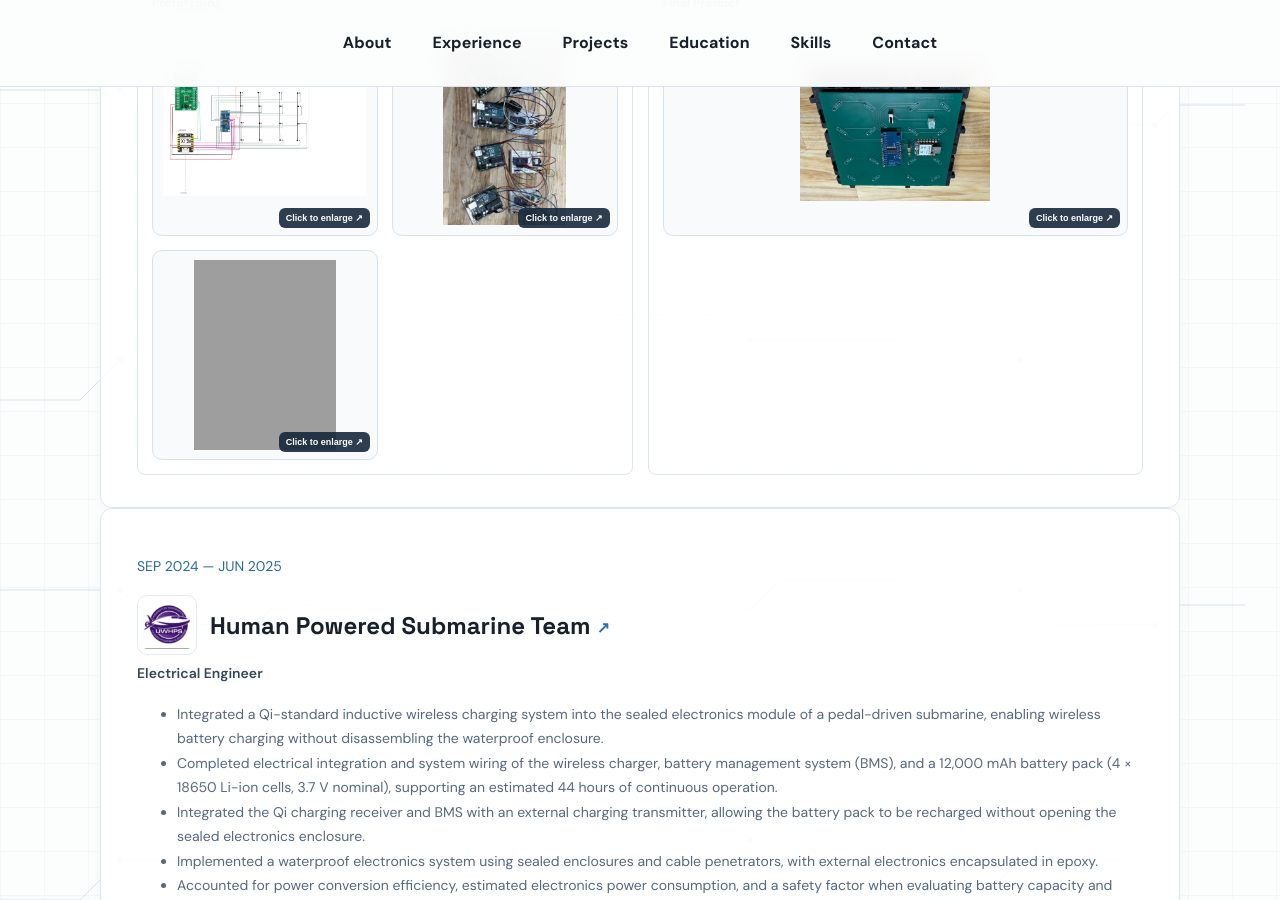
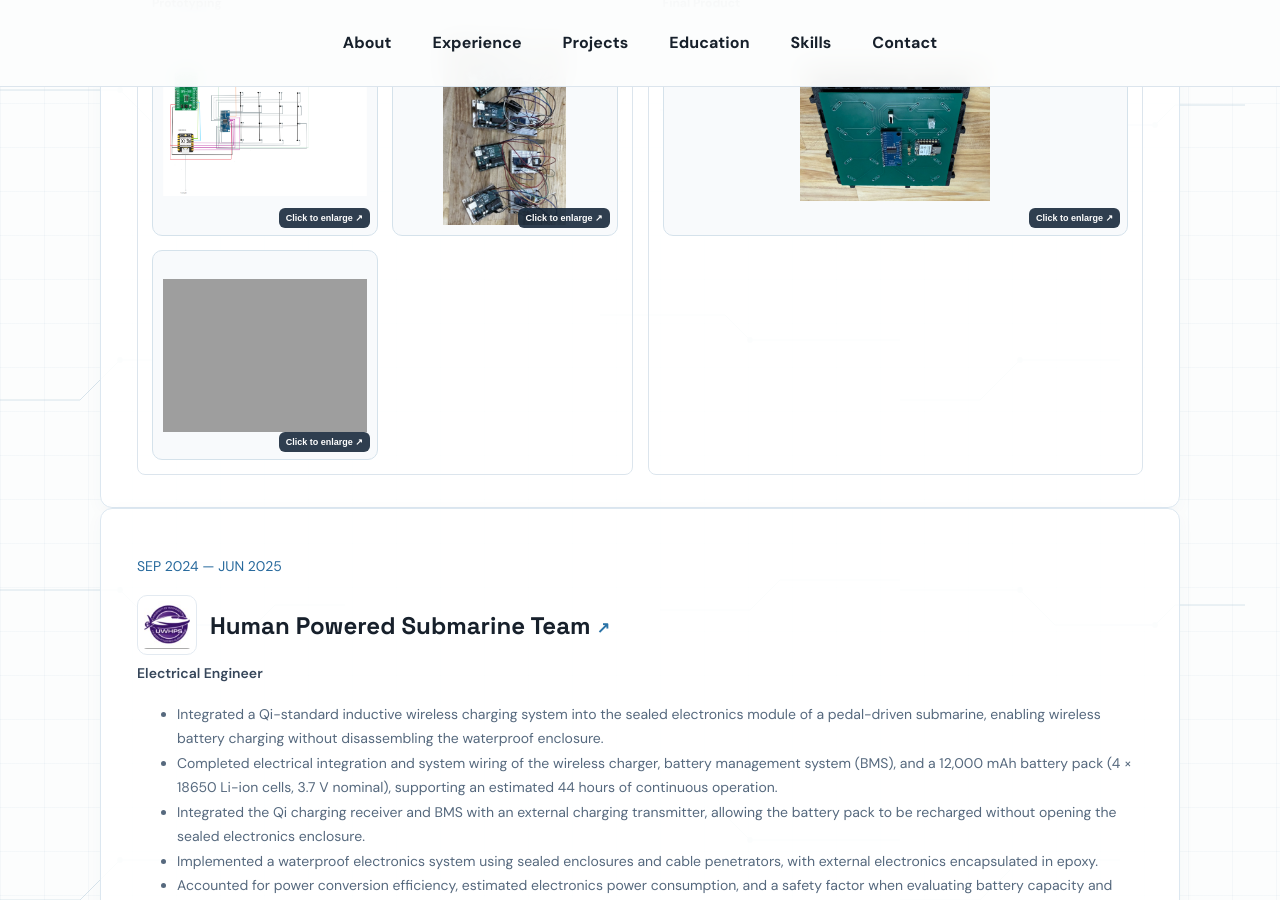
Before and after one commit to AdityaManivel/AdityaManivel.github.io, a Jekyll site: the page index.html, which Jekyll copies as it is, in a window 1280 px wide and 900 px high, scrolled down 4209 px. Built offline with Jekyll 4.4.1, drawn with Linux system fonts in a browser that asks for light colours; grey boxes are pictures that could not be loaded.

Commit message:
Orient prototype tile photo upright in gallery and enlarged view

```diff
--- a/index.html
+++ b/index.html
@@ -120,7 +120,7 @@
             <div class="prototype-images">
               <figure><button class="husky-photo-button lab-zoom-button" type="button" data-lightbox-open data-image-src="assets/system-block-diagram.svg" data-image-alt="Block diagram of the initial capacitive sensing architecture" aria-label="Enlarge system block diagram"><img src="assets/system-block-diagram.svg" alt="Block diagram of the initial capacitive sensing architecture" loading="lazy"><span class="photo-hint">Click to enlarge ↗</span></button></figure>
               <figure><button class="husky-photo-button lab-zoom-button" type="button" data-lightbox-open data-image-src="assets/prototyping.svg" data-image-alt="Breadboard circuits used during capacitive sensing prototyping" aria-label="Enlarge breadboard circuit prototypes"><img src="assets/prototyping.svg" alt="Breadboard circuits used during capacitive sensing prototyping" loading="lazy"><span class="photo-hint">Click to enlarge ↗</span></button></figure>
-              <figure><button class="husky-photo-button lab-zoom-button lab-rotated-clockwise" type="button" data-lightbox-open data-image-rotate="-90" data-image-src="assets/IMG_4574.jpeg" data-image-alt="Additional Programmable Matter Lab prototyping photo" aria-label="Enlarge additional prototyping photo"><img src="assets/IMG_4574.jpeg" alt="Additional Programmable Matter Lab prototyping photo" loading="lazy"><span class="photo-hint">Click to enlarge ↗</span></button></figure>
+              <figure><button class="husky-photo-button lab-zoom-button lab-prototype-upright" type="button" data-lightbox-open data-image-src="assets/IMG_4574.jpeg" data-image-alt="Additional Programmable Matter Lab prototyping photo" aria-label="Enlarge additional prototyping photo"><img src="assets/IMG_4574.jpeg" alt="Additional Programmable Matter Lab prototyping photo" loading="lazy"><span class="photo-hint">Click to enlarge ↗</span></button></figure>
             </div>
           </section>
           <section class="phase-panel final-panel">
```
